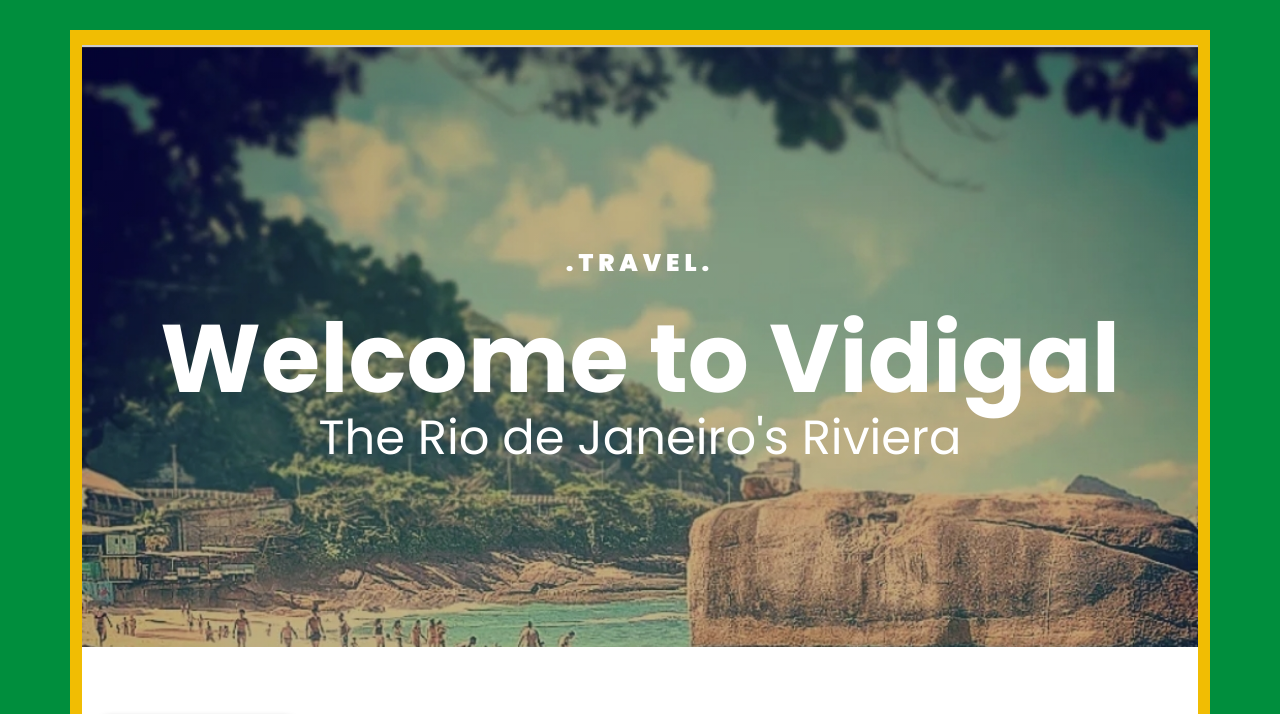
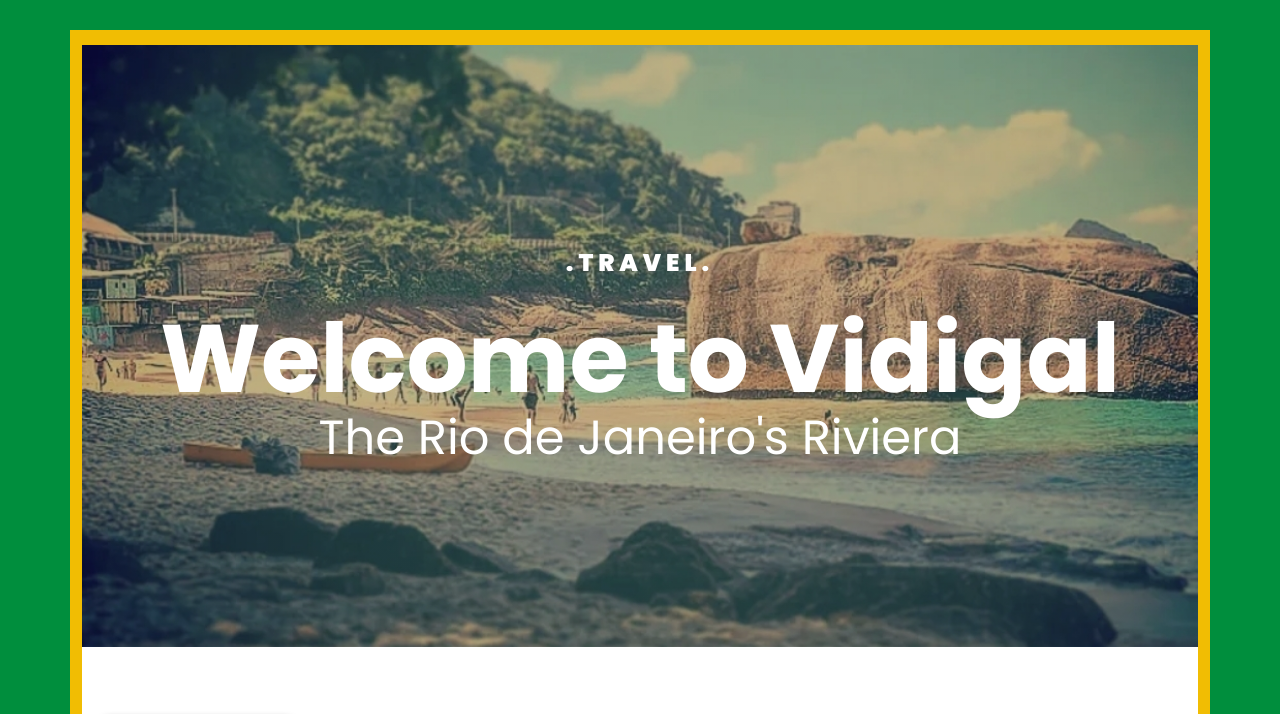
Before and after one commit to valeridev/travel-project, a plain HTML site: page index.html in a window 1280 px wide. Shown: the top 714 px of the page. Drawn offline with nearby package versions, Linux system fonts and the light colour scheme; grey boxes are pictures that could not be loaded; a web font is replaced by a local one.

Commit message:
Update styles.css

```diff
--- a/styles.css
+++ b/styles.css
@@ -16,7 +16,7 @@ header {
     url("faveladovidigal.jpg");
   background-repeat: no-repeat;
   background-size: cover;
-background position: cover cover;
+  background-position: center center;
   color: white;
   text-align: center;
   padding: 200px 0;
```
